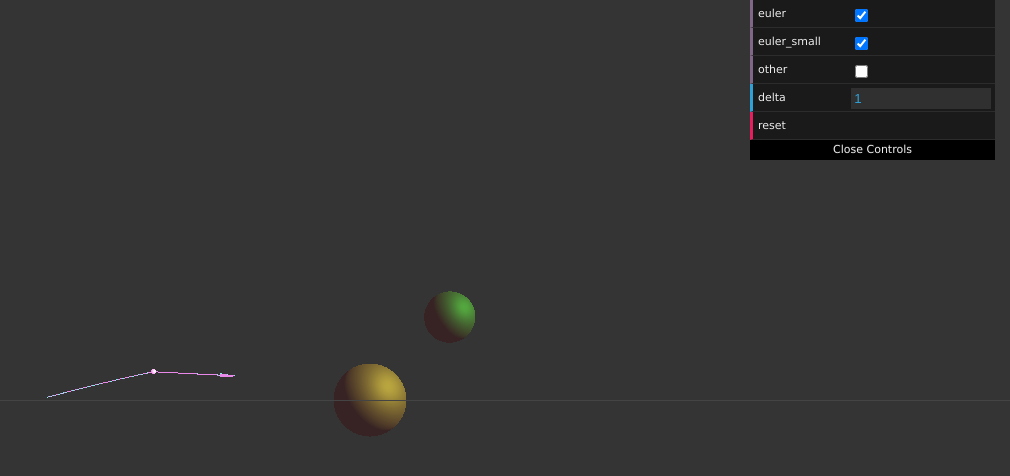
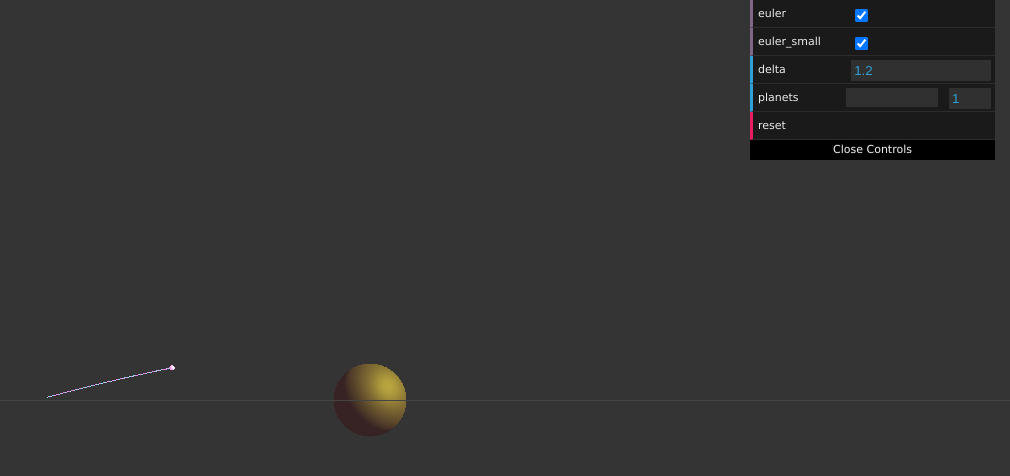
Before and after one commit to fkaa/phys-sim, a plain HTML site: page index.html in a window 1280 px wide. Shown: the whole page, without its empty margins (270-1280 px from the left). Drawn offline with Linux system fonts and the light colour scheme; animation ran at ten frames a second.

Commit message:
Lite fixfix

```diff
--- a/index.html
+++ b/index.html
@@ -76,7 +76,7 @@
                 this.line = new THREE.Line(geometry, material);
                 scene.add(this.line);
 
-                this.arrow = new THREE.ArrowHelper(new THREE.Vector3(0.5, 0, 0.5), new THREE.Vector3(0.5, 0, 0.5), 500, color);
+                this.arrow = new THREE.ArrowHelper(new THREE.Vector3(0.5, 0, 0.5), new THREE.Vector3(0.5, 0, 0.5), 50, color);
                 scene.add(this.arrow);
 
                 this.reset = function() {
@@ -105,7 +105,7 @@
 
             function integrate_euler(projectile, dt) {
                 var attraction = new THREE.Vector3(0, 0, 0);
-                for (var i = 0; i < planets.length; ++i) {
+                for (var i = 0; i < options.planets; ++i) {
                     var planet = planets[i];
                     var R2 = Math.pow(planet.pos.clone().sub(projectile.pos).length(), 2);
                     var Mm = projectile.mass * planet.mass;
@@ -113,13 +113,13 @@
                     var F = (G * Mm) / R2;
                     var dir = planet.pos.clone().sub(projectile.pos).normalize();
 
-                    attraction.add(dir.multiplyScalar(F));
+                    attraction.add(dir.multiplyScalar(F).divideScalar(projectile.mass));
                 }
 
                 projectile.arrow.setDirection(attraction.clone().normalize());
                 projectile.arrow.setLength(attraction.clone().length() / render_scale / projectile.mass * 4e5);
 
-                projectile.vel.add(attraction.clone().divideScalar(projectile.mass).multiplyScalar(dt));
+                projectile.vel.add(attraction.clone().multiplyScalar(dt));
                 projectile.pos.add(projectile.vel.clone().multiplyScalar(dt));
 
                 // render
@@ -142,8 +142,8 @@
             var options = {
                 euler: true,
                 euler_small: true,
-                other: false,
-                delta: 1
+                delta: 1.2,
+                planets: 1
             };
 
             var euler_controller = gui.add(options, 'euler');
@@ -159,8 +159,13 @@
                 euler_small.arrow.visible = val;
             });
 
-            gui.add(options, 'other');
             gui.add(options, 'delta');
+            var planet_controller = gui.add(options, 'planets').min(1).max(2).step(1);
+            planet_controller.onChange(function(val) {
+                for (var i = 0; i < planets.length; ++i) {
+                    planets[i].sphere.visible = (i < val)
+                }
+            })
 
             var obj = { reset: function() {
                 euler.reset();
@@ -236,7 +241,7 @@
             }
 
             function render() {
-                for (var i = 0; i < planets.length; ++i) {
+                for (var i = 0; i < options.planets; ++i) {
                     planets[i].render();
                 }
 
```
